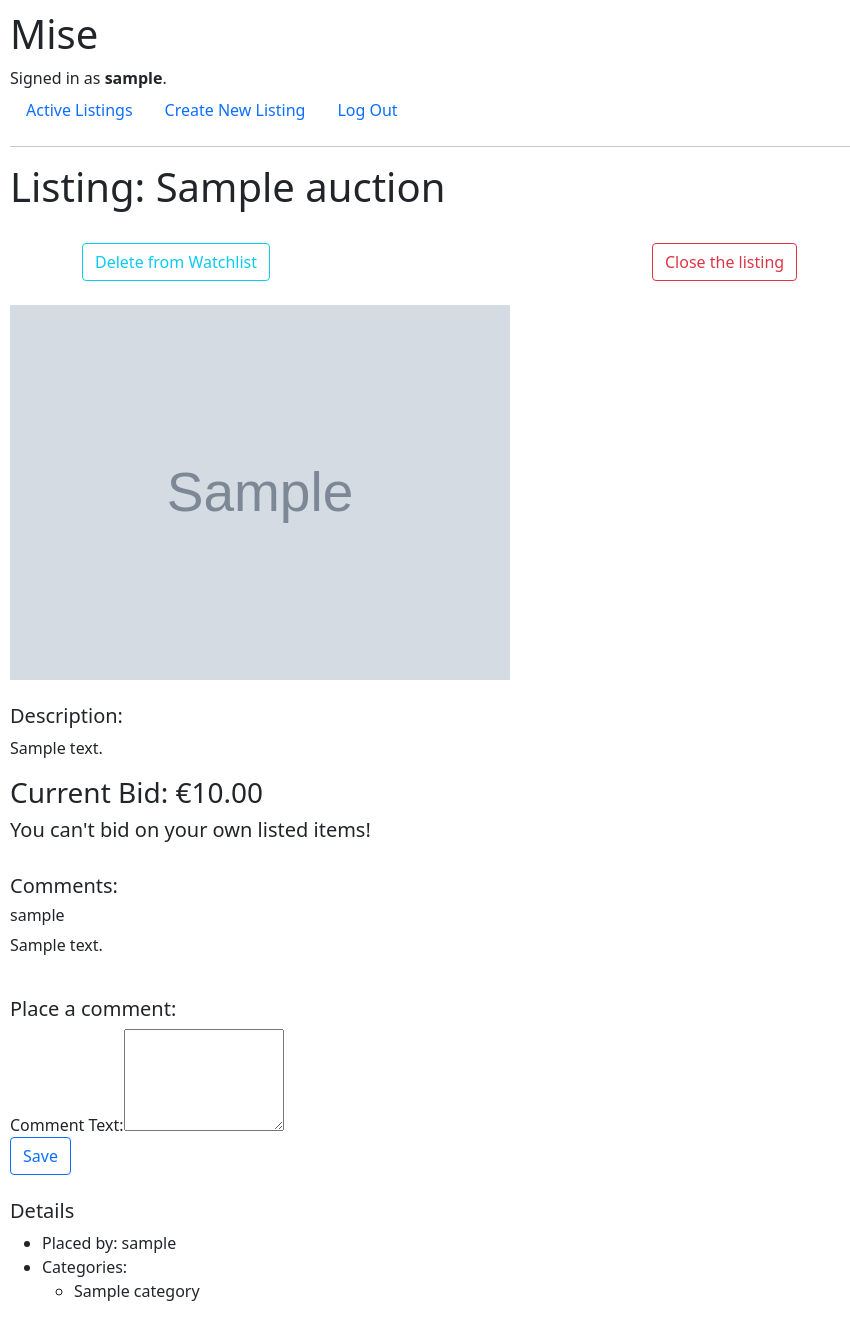
After one commit to minprog-platforms/project-commerce-django-ergodia, a Django app: page /listing/1 in a window 1280 px wide. The commit adds this page. Shown: the whole page, without its empty margins (0-850 px from the left). Run offline with Django 3.2, Linux system fonts and the light colour scheme; a user stored in the database is signed in; tables that the repository leaves empty hold one stand-in row (values such as "Sample post"); grey boxes marked "Sample" are stand-in pictures; some libraries are stand-ins or nearby versions.

Commit message:
Finished the page per listing

```diff
--- /dev/null
+++ b/auctions/templates/auctions/listing_page.html
@@ -0,0 +1,142 @@
+{% extends "auctions/layout.html" %}
+
+{% block title %}Listing: {{ auction.title }}{% endblock %}
+
+{% block body %}
+    <h1>Listing: {{ auction.title }}</h1>
+    <br>
+    {% load custom_tags %}
+    <div class="container">
+        <div class="row">
+            {% if user.is_authenticated %}
+                {% if user.watchlist|get_auction_watchlist:auction.id %}
+                    <div class="col-sm">
+                        <form action="{% url 'watchlist_edit' auction.pk %}" method="post">
+                            {% csrf_token %}
+                            <button type="submit" class="btn btn-outline-info">Delete from Watchlist</button>
+                        </form>
+                    </div>
+                {% else %}
+                    <div class="col-sm">
+                        <form action="{% url 'watchlist_edit' auction.pk %}" method="post">
+                            {% csrf_token %}
+                            <button type="submit" class="btn btn-outline-info">Add to Watchlist</button>
+                        </form>
+                    </div>
+                {% endif %}
+                {% if user == auction.user and auction.active == True %}
+                    <div class="col-sm">
+                        <form action="{% url 'close_listing' auction.pk %}" method="post">
+                            {% csrf_token %}
+                            <button type="sumbit" class="btn btn-outline-danger">Close the listing</button>
+                        </form>
+                    </div>
+                {% endif %}
+            {% endif %}
+        </div>
+    </div>
+    <br>
+    <div>
+        {% if auction.photo_url|length > 0 %}
+            <img src="{{ auction.photo_url }}" alt="Image not found" width="500px">
+        {% else %}
+            <img src="https://i1.wp.com/www.fryskekrite.nl/wordpress/wp-content/uploads/2017/03/No-image-available.jpg" alt="Image not found" width="200px">
+        {% endif %}
+    </div>
+    <br>
+    <div>
+        <h5>Description:</h5>
+        <p>{{ auction.description }}</p>
+    </div>
+    <div>
+        <h3>
+            {% if auction.bids.all.last %}
+                Current Bid: €{{ auction.bids.all.last }}
+            {% else %}
+                Starting Bid: €{{ auction.starting_bid}}
+            {% endif %}
+        </h3>
+    </div>
+    {% if user.is_authenticated and user != auction.user and auction.active == True %}
+        <div>
+            <h5>
+                {% if auction.bids.all.last %}
+                    You need to bid higher than: €{{ auction.bids.all.last }}.
+                {% else %}
+                    Your bid can be €{{ auction.starting_bid}} or greater.
+                {% endif %}
+            </h5>
+            {% if auction.bids.all.last.user == user %}
+                <h6>
+                    You currently have the highest bid!
+                </h6>
+            {% endif %}
+            <br>
+            {% load bootstrap %}
+            <form action="{% url 'bid' auction.pk %}" method="post">
+                {% csrf_token %}
+                {{ bid_form|bootstrap_horizontal:'col-md-4' }}
+                <button type="submit" class="btn btn-outline-primary">Bid</button>
+            </form>
+        </div>
+    {% elif auction.active == False %}
+        {% if auction.bids.all.last.user == user %}
+            <div>
+                <h5>The listing has been closed!</h5>
+                <p>Your bid of {{ auction.bids.all.last.amount }} is the winning bid!</p>
+            </div>
+        {% else %}
+            <div>
+                <h5>The listing has been closed!</h5>
+            </div>
+        {% endif %}
+    {% elif user == auction.user %}
+        <div>
+            <h5>You can't bid on your own listed items!</h5>
+        </div>
+    {% else %}
+        <div>
+            <h5>You can't bid on items when you are logged out!</h5>
+        </div>
+    {% endif %}
+    <br>
+    <div>
+        <h5>Comments:</h5>
+        {% for comment in comments %}
+            <h6>{{ comment.user }}</h6>
+            <p>{{ comment.text }}</p>
+            <br>
+        {% empty %}
+            <h6>No comments yet!</h6>
+        {% endfor %}
+    </div>
+    <div>
+        {% if user.is_authenticated %}
+            <h5>Place a comment:</h5>
+            <form action="{% url 'comment' auction.pk %}" method="post">
+                {% csrf_token %}
+                {{ comment_form|bootstrap_horizontal:'col-md-4' }}
+                <br>
+                <button type="submit" class="btn btn-outline-primary">Save</button>
+            </form>
+        {% else %}
+            <h6>You can't place comments when logged out!</h6>
+        {% endif %}
+    </div>
+    <br>
+    <div>
+        <h5>Details</h5>
+        <ul>
+            <li>Placed by: {{ auction.user }}</li>
+                <li>Categories:
+                    <ul>
+                        {% for category in auction.category.all %}
+                        <li>{{ category.category_name }}</li>
+                        {% empty %}
+                        <li>No listed category</li>
+                        {% endfor %}
+                    </ul>
+                </li>
+        </ul>
+    </div>
+{% endblock %}
--- /dev/null
+++ b/auctions/templatetags/custom_tags.py
@@ -0,0 +1,7 @@
+from django import template
+
+register = template.Library()
+
+@register.filter()
+def get_auction_watchlist(value, arg):
+    return value.filter(auction=arg)
--- a/auctions/urls.py
+++ b/auctions/urls.py
@@ -7,5 +7,10 @@ urlpatterns = [
     path("login", views.login_view, name="login"),
     path("logout", views.logout_view, name="logout"),
     path("register", views.register, name="register"),
-    path("create", views.create_page, name="create")
+    path("create", views.create_page, name="create"),
+    path("listing/<int:id>", views.listing_page, name="listing_page"),
+    path("watchlist_edit/<int:auction_id>", views.watchlist_edit, name="watchlist_edit"),
+    path("close_listing/<int:auction_id>", views.close_listing, name="close_listing"),
+    path("bid/<int:auction_id>", views.bid, name="bid"),
+    path("comment/<int:auction_id>", views.comment, name="comment")
 ]
--- a/auctions/views.py
+++ b/auctions/views.py
@@ -3,9 +3,10 @@ from django.db import IntegrityError, reset_queries
 from django.http import HttpResponse, HttpResponseRedirect
 from django.shortcuts import render
 from django.urls import reverse
-from django.forms import ModelForm, CharField, Textarea
+from django.forms import ModelForm, CharField, Textarea, ValidationError
 from .models import Auction, Bid, Category, Comment, Watchlist
 from django.contrib.auth.decorators import login_required
+from django.db.models import Q
 
 
 from .models import User
@@ -20,6 +21,38 @@ class AuctionForm(ModelForm):
             'photo_url': 'Photo URL (optional)',
             'category': 'Category (optional)'
         }
+
+class BidForm(ModelForm):
+    class Meta:
+        model = Bid
+        fields = ['amount']
+        labels = {
+            'amount': 'Make a bid:',
+        }
+    def __init__(self, auction_id, *args, **kwargs):
+        self._starting_bid = float(Auction.objects.filter(id=auction_id)[0].starting_bid)
+        try:
+            self._highest_bid = float(Bid.objects.filter(auction=auction_id).last().amount)
+        except Exception:
+            self._highest_bid = None
+        super(BidForm, self).__init__(*args, **kwargs)
+
+    def clean(self):
+        if self._highest_bid is not None:
+            if float(self.data["amount"]) <= self._highest_bid:
+                raise ValidationError("The bid must be higher than the current bid")
+        elif self._highest_bid is None:
+            if float(self.data["amount"]) < self._starting_bid:
+                raise ValidationError("The bid must be higher or equal to the starting bid")
+        return self.data
+
+
+class CommentForm(ModelForm):
+    text = CharField(label="Comment Text:", widget=Textarea(attrs={'rows': 4, 'cols': 15}))
+    class Meta:
+        model = Comment
+        fields = ['text']
+
 
 def index(request):
     # retrieve the listings that are active
@@ -88,8 +121,12 @@ def create_page(request):
 
         form = AuctionForm(request.POST)
         if form.is_valid():
+            form = form.save(commit= False)
+
+            # add the user to the form
+            form.user = request.user
             form.save()
-            return HttpResponseRedirect(reverse("index"))
+            return HttpResponseRedirect(f"listing/{form.pk}")
 
     else:
         form = AuctionForm()
@@ -97,3 +134,100 @@ def create_page(request):
         return render(request, "auctions/create_page.html", {
             "form": form
         })
+
+
+def listing_page(request, id):
+        auction = Auction.objects.get(pk=id)
+        comments = Comment.objects.filter(auction=auction)
+        return render(request, "auctions/listing_page.html", {
+            "auction": auction,
+            "comments": comments,
+            "bid_form": BidForm(id),
+            "comment_form": CommentForm()
+        })
+    #except Exception:
+    #    return render(request, "auctions/error_page.html")
+
+@login_required
+def watchlist_edit(request, auction_id):
+    if request.method == "POST":
+        auction = Auction.objects.get(pk=auction_id)
+
+        # try to find if the auction is already been put in the watchlist by the user
+        try:
+            watchlist = Watchlist.objects.get(Q(auction = auction) | Q(user = request.user))
+        except Exception:
+            watchlist = None
+
+        # add item to watchlist if not there and delte it if its there
+        if watchlist is None:
+            watchlist = Watchlist()
+            watchlist.user = request.user
+            watchlist.auction = auction
+            watchlist.save()
+        else:
+            watchlist.delete()
+
+        return HttpResponseRedirect(f"/listing/{auction_id}")
+
+@login_required
+def close_listing(request, auction_id):
+    if request.method == "POST":
+        auction = Auction.objects.get(pk=auction_id)
+        auction.active = False
+        auction.save()
+
+        return HttpResponseRedirect(f"/listing/{auction_id}")
+
+@login_required
+def bid(request, auction_id):
+    if request.method == "POST":
+
+        form = BidForm(auction_id, request.POST)
+        auction = Auction.objects.get(pk=auction_id)
+        comments = Comment.objects.filter(auction=auction)
+
+        if form.is_valid():
+            # try to find if the user already bid on the auction
+            try:
+                previous_bid = Bid.objects.get(Q(auction = auction) | Q(user = request.user))
+            except Exception:
+                previous_bid = None
+
+            # delete previous bid if there is any
+            if previous_bid is not None:
+                previous_bid.delete()
+
+            form = form.save(commit= False)
+
+            # add the user to the form
+            form.user = request.user
+            form.auction = auction
+            form.save()
+            return HttpResponseRedirect(f"/listing/{auction_id}")
+
+        else:
+            # return the same page in case of an error
+            return render(request, "auctions/listing_page.html", {
+            "auction": auction,
+            "comments": comments,
+            "bid_form": form,
+            "comment_form": CommentForm()
+            })
+
+
+def comment(request, auction_id):
+    if request.method == "POST":
+
+        form = CommentForm(request.POST)
+        auction = Auction.objects.get(pk=auction_id)
+
+        if form.is_valid():
+            form = form.save(commit= False)
+
+            # add the user to the form
+            form.user = request.user
+            form.auction = auction
+            form.save()
+
+            return HttpResponseRedirect(f"/listing/{auction_id}")
```
Also changed, not shown: auctions/models.py (+11 -7 lines), auctions/templates/auctions/error_page.html (added, +8 -0 lines), auctions/templates/auctions/index.html (+12 -5 lines), auctions/migrations/0005_alter_auction_photo_url.py (added), auctions/migrations/0006_auction_user.py (added), auctions/migrations/0007_auto_20211201_0913.py (added), auctions/migrations/0008_auto_20211201_1003.py (added), auctions/templatetags/__init__.py (added).
